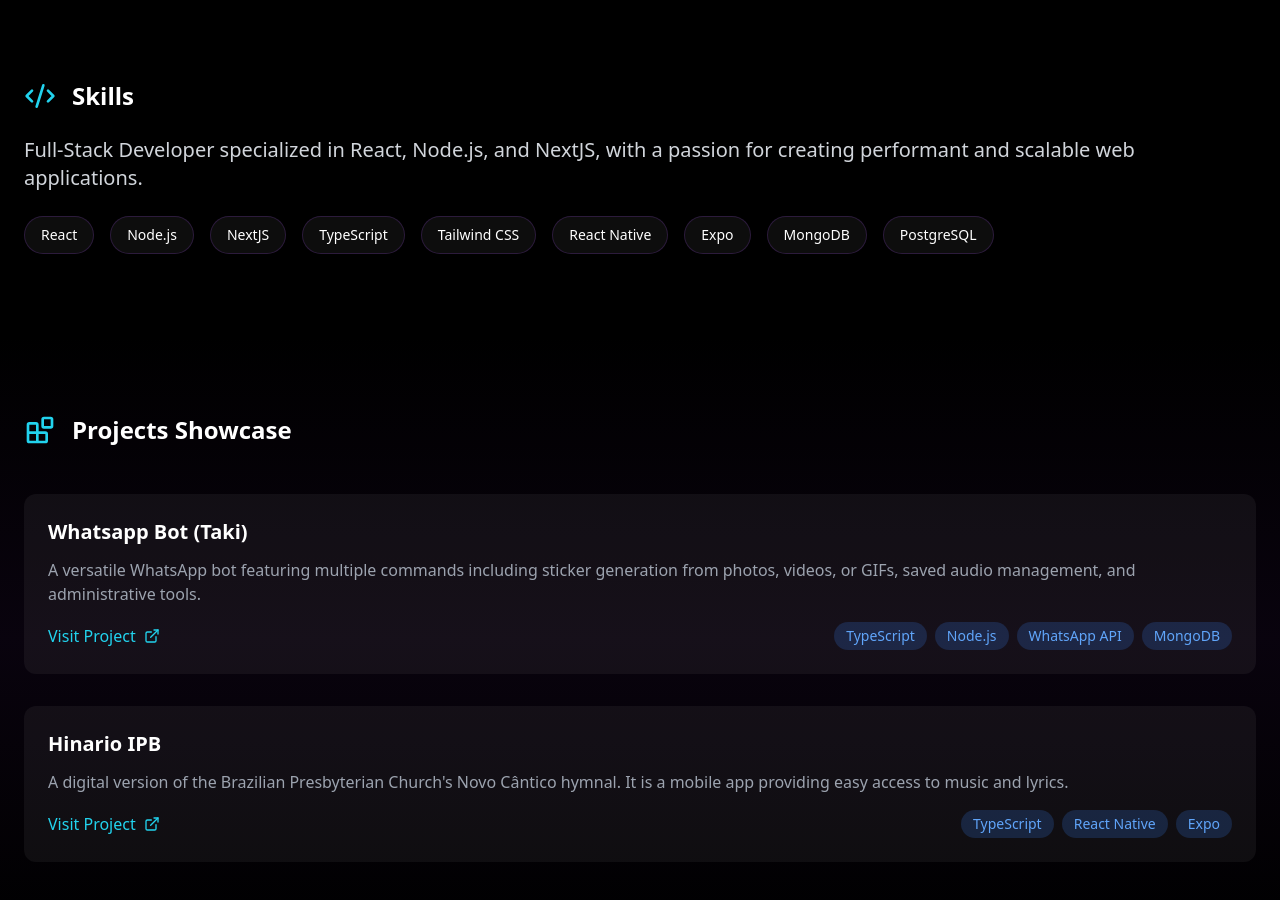
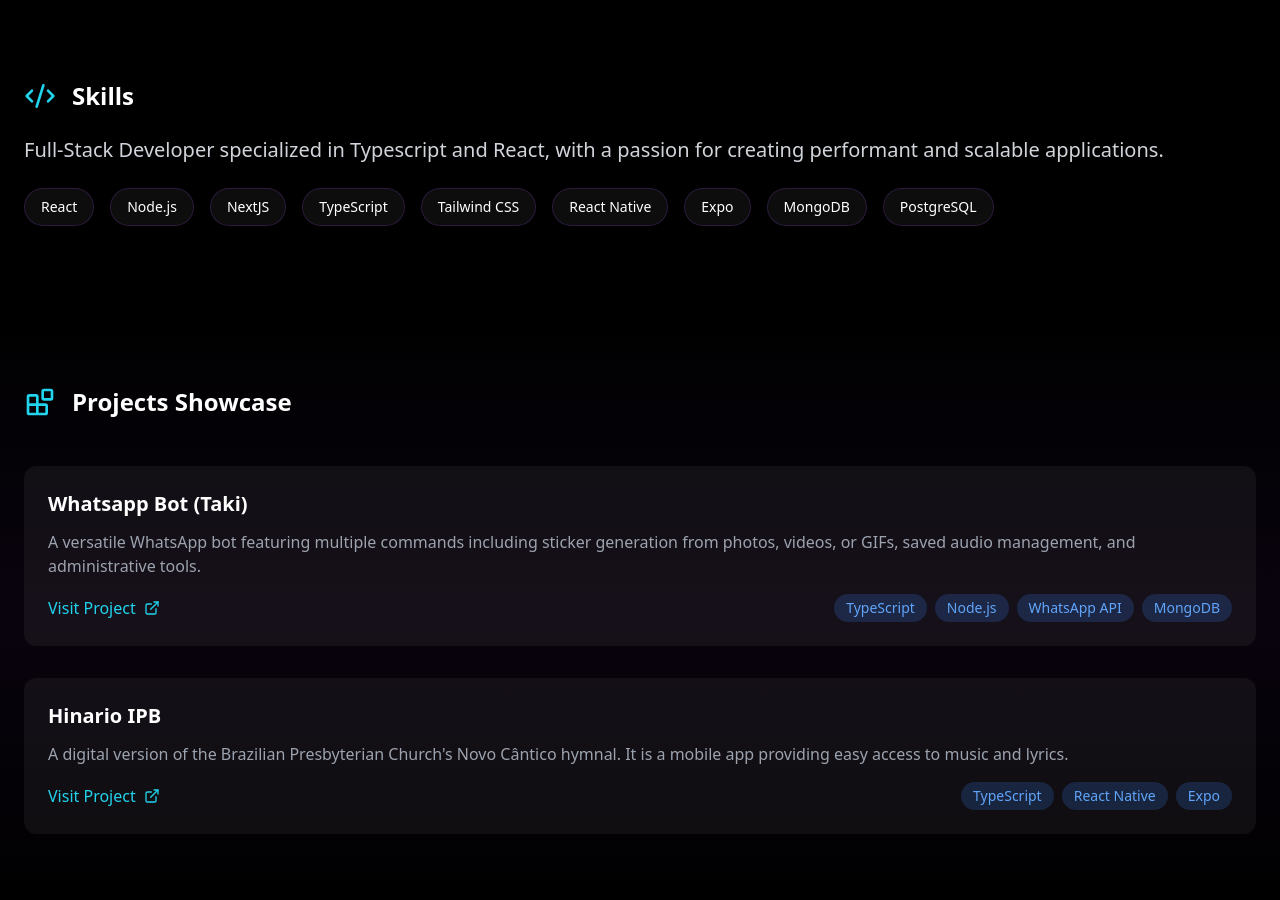
Before and after one commit to fm1randa/filipemiranda.dev, a React (Vite) app: page / in a window 1280 px wide. Shown: the part 800-1700 px from the top of the page. Built offline with nearby package versions, Linux system fonts and the light colour scheme.

Commit message:
fix: update skills description in i18n translations to reflect specialization in Typescript

```diff
--- a/src/i18n/index.ts
+++ b/src/i18n/index.ts
@@ -13,7 +13,7 @@ i18n
           hireMe: 'Hire Me',
           skillsTitle: 'Skills',
           skillsDescription:
-            'Full-Stack Developer specialized in React, Node.js, and NextJS, with a passion for creating performant and scalable web applications.',
+            'Full-Stack Developer specialized in Typescript and React, with a passion for creating performant and scalable applications.',
           projectsTitle: 'Projects Showcase',
           hinarioDescription:
             "A digital version of the Brazilian Presbyterian Church's Novo Cântico hymnal. It is a mobile app providing easy access to music and lyrics.",
@@ -30,7 +30,7 @@ i18n
           hireMe: 'Contrate-me',
           skillsTitle: 'Habilidades',
           skillsDescription:
-            'Desenvolvedor Full-Stack especializado em React, Node.js e NextJS, com paixão por criar aplicações web performáticas e escaláveis.',
+            'Desenvolvedor Full-Stack especializado em Typescript e React, com paixão por criar aplicações performáticas e escaláveis.',
           projectsTitle: 'Portfólio de Projetos',
           hinarioDescription:
             'Uma versão digital do hinário Novo Cântico da Igreja Presbiteriana do Brasil. É um aplicativo móvel que fornece fácil acesso às músicas e letras.',
```
